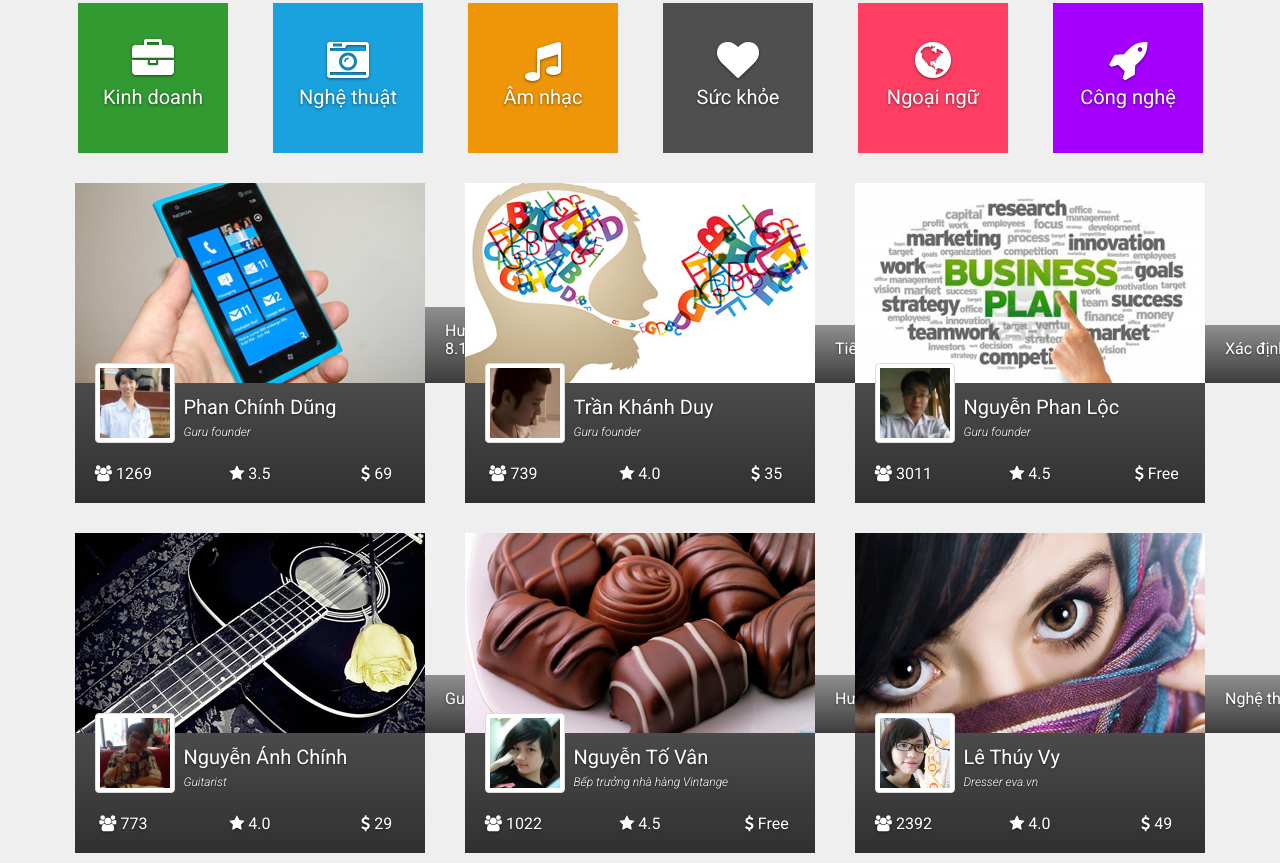
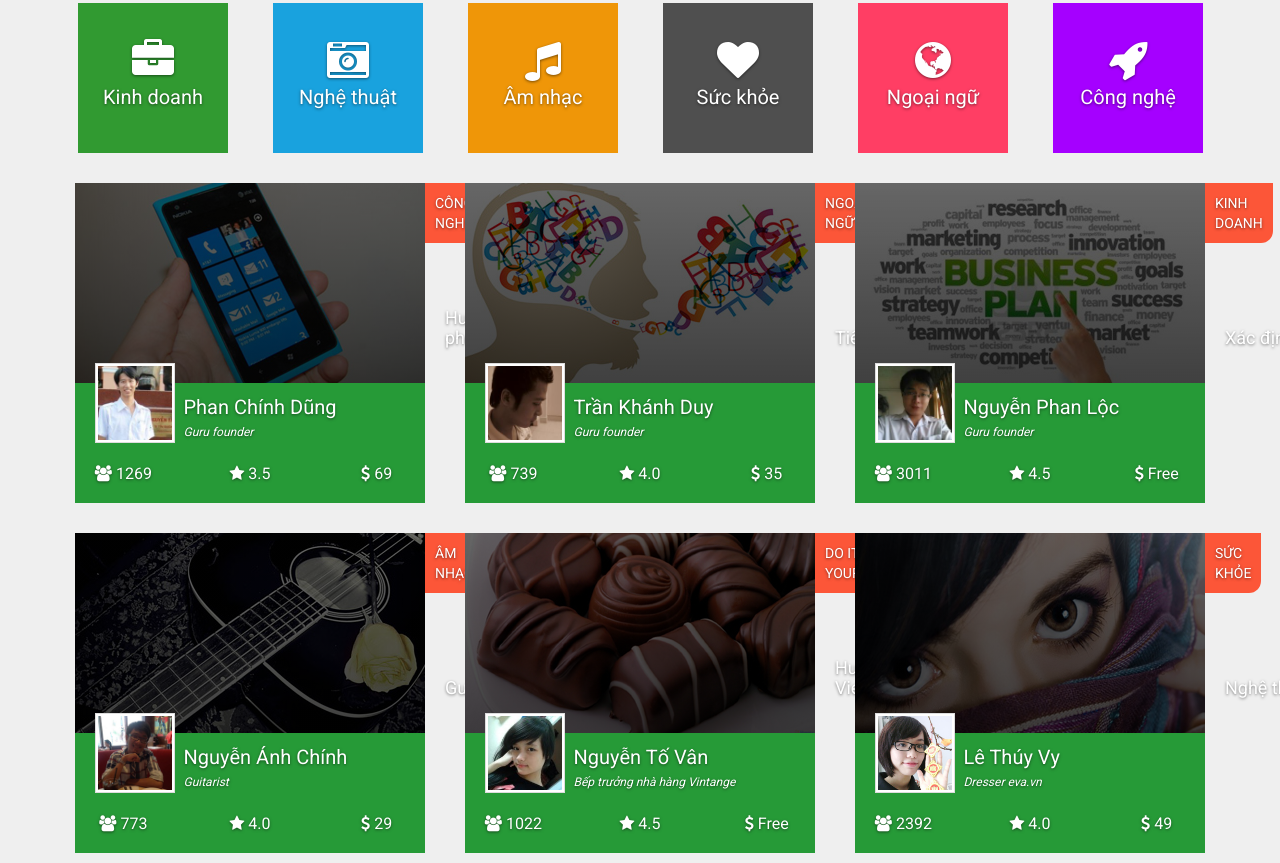
Before and after one commit to azerozvn/guru.edu.vn, a plain HTML site: page index.html in a window 1280 px wide. Shown: the part 897-1760 px from the top of the page. Drawn offline with nearby package versions, Linux system fonts and the light colour scheme.

Commit message:
Update layout

```diff
--- a/css/main.css
+++ b/css/main.css
@@ -232,11 +232,7 @@ body {
 .course-box{
   width: 350px;
   height: 320px;
-  background: -moz-linear-gradient(top, rgba(0,0,0,0.5) 0%, rgba(0,0,0,0.0.8) 100%); /* FF3.6+ */
-  background: -webkit-gradient(linear, left top, left bottom, color-stop(0%,rgba(0,0,0,0.5)), color-stop(100%,rgba(0,0,0,0.0.8))); /* Chrome,Safari4+ */
-  background: -webkit-linear-gradient(top, rgba(0,0,0,0.5) 0%,rgba(0,0,0,0.8) 100%); /* Chrome10+,Safari5.1+ */
-  background: -o-linear-gradient(top, rgba(0,0,0,0.5) 0%,rgba(0,0,0,0.0.8) 100%); /* Opera 11.10+ */
-  background: -ms-linear-gradient(top, rgba(0,0,0,0.5) 0%,rgba(0,0,0,0.0.8) 100%); /* IE10+ */
+  background: rgba(16,145,35,0.9);
   margin: 0 auto;
   text-align: left;
   position: relative;
@@ -246,18 +242,13 @@ body {
 .course-title-box{
   position: absolute;
   width: 100%;
-  padding: 15px 20px;
-  background: -moz-linear-gradient(top, rgba(0,0,0,0.4) 0%, rgba(0,0,0,0.75) 100%); /* FF3.6+ */
-  background: -webkit-gradient(linear, left top, left bottom, color-stop(0%,rgba(0,0,0,0.4)), color-stop(100%,rgba(0,0,0,0.75))); /* Chrome,Safari4+ */
-  background: -webkit-linear-gradient(top, rgba(0,0,0,0.4) 0%,rgba(0,0,0,0.75) 100%); /* Chrome10+,Safari5.1+ */
-  background: -o-linear-gradient(top, rgba(0,0,0,0.4) 0%,rgba(0,0,0,0.75) 100%); /* Opera 11.10+ */
-  background: -ms-linear-gradient(top, rgba(0,0,0,0.4) 0%,rgba(0,0,0,0.75) 100%); /* IE10+ */
+  padding: 25px 20px;
   bottom: 120px;
 }
 
 .course-title{
   margin-top: 0;
-  font-size: 16px;
+  font-size: 18px;
 }
 
 .course-title:hover{
@@ -265,8 +256,30 @@ body {
   cursor: pointer;
 }
 
+.course-img-layer{
+  position: absolute;
+  width: 100%;
+  height: 200px;
+  top: 0;
+  background: -moz-linear-gradient(top, rgba(0,0,0,0.6) 0%, rgba(0,0,0,0.75) 100%); /* FF3.6+ */
+  background: -webkit-gradient(linear, left top, left bottom, color-stop(0%,rgba(0,0,0,0.6)), color-stop(100%,rgba(0,0,0,0.75))); /* Chrome,Safari4+ */
+  background: -webkit-linear-gradient(top, rgba(0,0,0,0.6) 0%,rgba(0,0,0,0.75) 100%); /* Chrome10+,Safari5.1+ */
+  background: -o-linear-gradient(top, rgba(0,0,0,0.6) 0%,rgba(0,0,0,0.75) 100%); /* Opera 11.10+ */
+  background: -ms-linear-gradient(top, rgba(0,0,0,0.6) 0%,rgba(0,0,0,0.75) 100%); /* IE10+ */
+}
+
 .course-img{
   width: 100%;
+  position: relative;
+}
+
+.course-label{
+  position: absolute;
+  top: 0;
+  background: rgba(252,86,56,1);
+  padding: 10px;
+  border-bottom-right-radius: 12px;
+  text-transform: uppercase;
 }
 
 .author-avatar{
@@ -276,6 +289,8 @@ body {
   width: 80px;
   position: relative;
   z-index: 2;
+  padding: 2px;
+  border-radius: 0;
 }
 
 .author-name{
@@ -440,7 +455,7 @@ body {
   text-shadow: none;
   color: #333;
   margin: 0 auto;
-  font-weight: 300;
+  font-weight: 500;
   font-size: 20px;
 }
 
@@ -650,10 +665,14 @@ body {
   }
   .course-box{
     width: 300px;
+    height: 290px;
     margin-top: 20px;
   }
   .course-title-box{
     bottom: 149px;
+  }
+  .course-img-layer{
+    height: 171px;
   }
 }
 
--- a/index.html
+++ b/index.html
@@ -5,8 +5,7 @@
 	<title>Guru</title>
 
 	<!-- FONT LOAD -->
-	<link href='http://fonts.googleapis.com/css?family=Roboto:400,300italic,300,500italic,700italic,700' rel='stylesheet' type='text/css'>
-
+	<link href='//fonts.googleapis.com/css?family=Roboto&subset=latin,vietnamese:400,300italic,300,500italic,700italic,700' rel='stylesheet' type='text/css'>
 	<!-- BOOTSTRAP & FONT AWESOME-->
 	<link rel="stylesheet" href="//netdna.bootstrapcdn.com/bootstrap/3.1.1/css/bootstrap.min.css">
 	<link rel="stylesheet" href="//netdna.bootstrapcdn.com/font-awesome/4.1.0/css/font-awesome.min.css">
@@ -172,6 +171,10 @@
 						<div class="course-box">
 							<div>
 								<img src="img/1.jpg" class="course-img" alt="">
+								<div class="course-img-layer"></div>
+								<span class="course-label">
+									Công nghệ
+								</span>
 								<span class="course-title-box">
 									<h3 class="course-title">
 										Hướng dẫn lập trình trên windows phone 8.1
@@ -207,6 +210,10 @@
 						<div class="course-box">
 							<div>
 								<img src="img/2.jpg" class="course-img" alt="">
+								<div class="course-img-layer"></div>
+								<span class="course-label">
+									Ngoại ngữ
+								</span>
 								<span class="course-title-box">
 									<h2 class="course-title">
 										Tiếng Anh giao tiếp cho doanh nhân
@@ -242,6 +249,10 @@
 						<div class="course-box">
 							<div>
 								<img src="img/3.jpg" alt="" class="course-img">
+								<div class="course-img-layer"></div>
+								<span class="course-label">
+									Kinh doanh
+								</span>
 								<span class="course-title-box">
 									<h2 class="course-title">
 										Xác định chiến lược tài chính hợp lý
@@ -279,6 +290,10 @@
 						<div class="course-box">
 							<div>
 								<img src="img/4.jpg" class="course-img" alt="">
+								<div class="course-img-layer"></div>
+								<span class="course-label">
+									Âm nhạc
+								</span>
 								<span class="course-title-box">
 									<h2 class="course-title">
 										Guitar căn bản cho người mới bắt đầu
@@ -314,6 +329,10 @@
 						<div class="course-box">
 							<div>
 								<img src="img/5.jpg" class="course-img" alt="">
+								<div class="course-img-layer"></div>
+								<span class="course-label">
+									Do It Yourself
+								</span>
 								<span class="course-title-box">
 									<h2 class="course-title">
 										Hướng dẫn làm sôcôla Ý Moussé de Viex
@@ -349,6 +368,10 @@
 						<div class="course-box">
 							<div>
 								<img src="img/6.jpg" class="course-img" alt="">
+								<div class="course-img-layer"></div>
+								<span class="course-label">
+									Sức khỏe
+								</span>
 								<span class="course-title-box">
 									<h2 class="course-title">
 										Nghệ thuật trang điểm chuyên nghiệp
```
Also changed, not shown: 1 other file.
